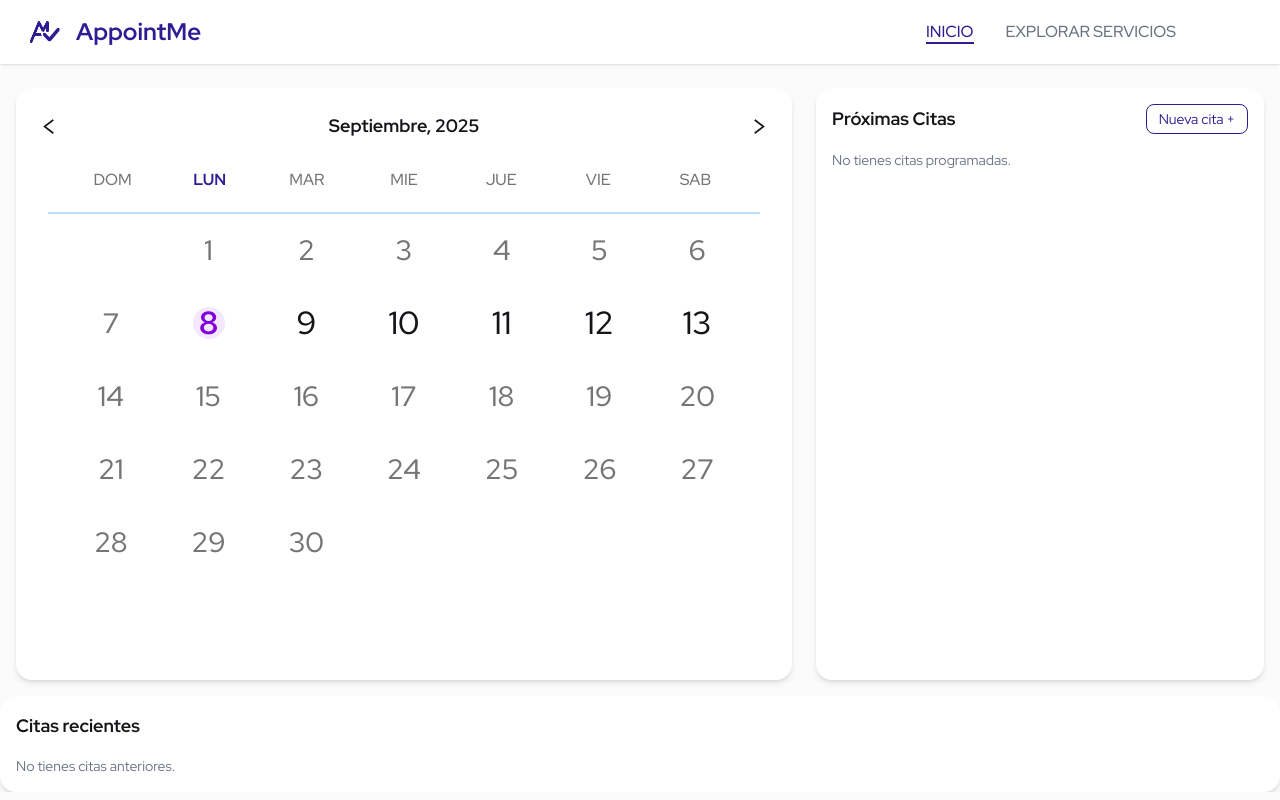
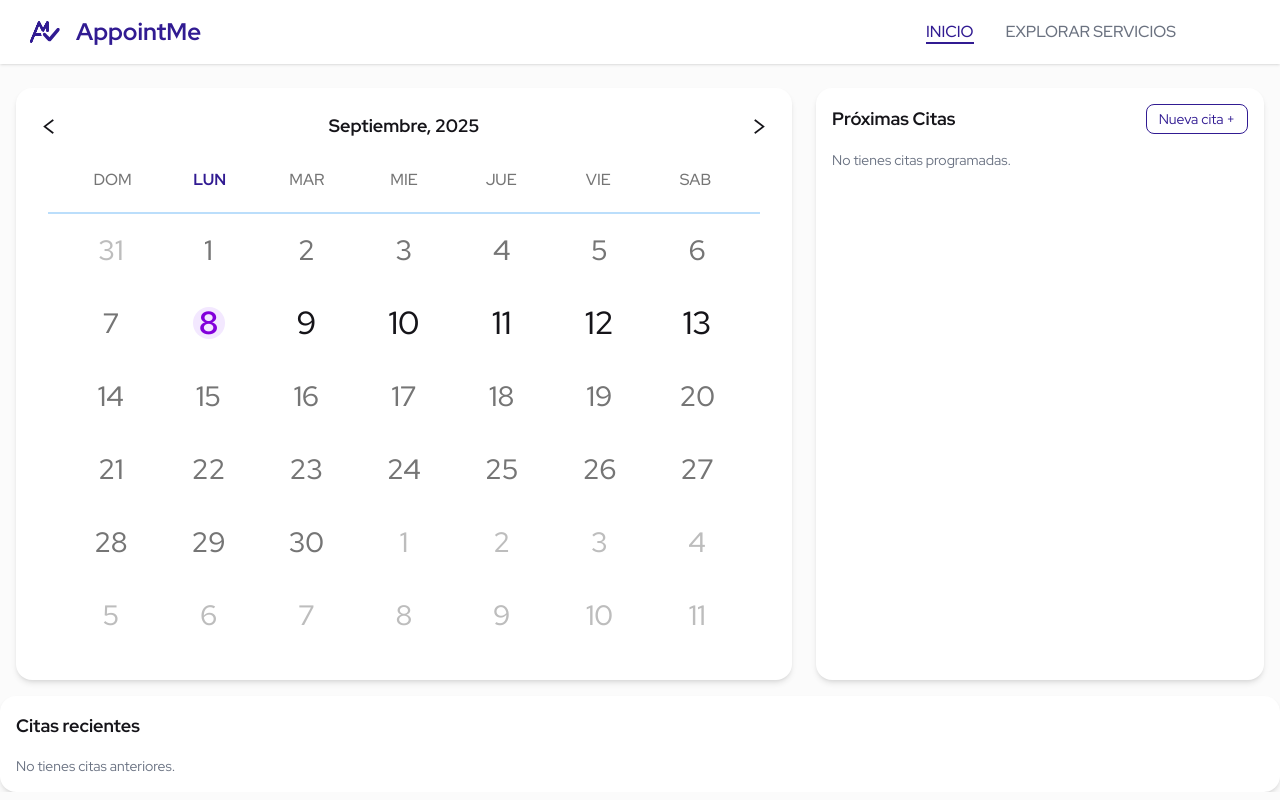
Before and after one commit to AppointMe/prototype-mvp, a React (Vite) app in the folder frontend/: page /home in a window 1280 px wide. Built offline with nearby package versions, Linux system fonts and the light colour scheme; some icons are missing; what pocketbase would draw is missing.

Commit message:
Show days from adjacent months in calendar view
Updated the calendar component to display days from the previous and next months, filling the calendar grid to always show 6 rows. This improves the visual consistency of the calendar and makes it easier for users to see adjacent days.

```diff
--- a/frontend/src/components/home/Calendar.jsx
+++ b/frontend/src/components/home/Calendar.jsx
@@ -18,6 +18,11 @@ export default function Calendar({appointments = []}) {
     // Número de días en el mes
     const daysInMonth = new Date(currentYear, currentMonth + 1, 0).getDate();
     const firstDay = new Date(currentYear, currentMonth, 1).getDay(); // 0 = domingo
+
+    // Número de días en el mes anterior y siguiente
+    const prevMonthDate = new Date(currentYear, currentMonth, 0);
+    const prevMonthDays = prevMonthDate.getDate();
+    const nextMonthDate = new Date(currentYear, currentMonth + 1, 1);
 
     // Agrupar citas por día
     const appointmentsByDay = appointments.reduce((acc, app) => {
@@ -70,6 +75,35 @@ export default function Calendar({appointments = []}) {
         currentWeekRange = getCurrentWeekRange(today);
     }
 
+    // Calcular celdas para el calendario (6 filas de 7 días = 42)
+    const totalCells = 42;
+    const days = [];
+
+    // Días del mes anterior
+    for (let i = firstDay - 1; i >= 0; i--) {
+        days.push({
+            day: prevMonthDays - i,
+            type: "prev",
+        });
+    }
+
+    // Días del mes actual
+    for (let i = 1; i <= daysInMonth; i++) {
+        days.push({
+            day: i,
+            type: "current",
+        });
+    }
+
+    // Días del mes siguiente
+    const nextDays = totalCells - days.length;
+    for (let i = 1; i <= nextDays; i++) {
+        days.push({
+            day: i,
+            type: "next",
+        });
+    }
+
     return (
         <div className="bg-white rounded-2xl shadow-md p-4 w-full flex-1 h-full flex flex-col">
             {/* Header calendario */}
@@ -112,17 +146,23 @@ export default function Calendar({appointments = []}) {
 
             {/* Días */}
             <div className="grid grid-cols-7 grid-rows-6 gap-1 flex-1 h-full min-h-0 px-8">
-                {/* Espacios vacíos antes del primer día */}
-                {Array.from({length: firstDay}).map((_, i) => (
-                    <div
-                        key={`empty-${i}`}
-                        className="py-4 text-color-border"
-                    />
-                ))}
+                {days.map((cell, idx) => {
+                    if (cell.type !== "current") {
+                        // Días de otros meses
+                        return (
+                            <div
+                                key={`other-${idx}`}
+                                className="flex flex-col items-center justify-start p-1 h-full min-h-0"
+                            >
+                                <span className="flex items-center justify-center w-8 h-8 rounded-full text-[var(--color-border)] text-[28px] font-medium cursor-default">
+                                    {cell.day}
+                                </span>
+                            </div>
+                        );
+                    }
 
-                {/* Días del mes */}
-                {Array.from({length: daysInMonth}).map((_, dayIndex) => {
-                    const day = dayIndex + 1;
+                    // Días del mes actual
+                    const day = cell.day;
                     const dayAppointments = appointmentsByDay[day] || [];
 
                     const isToday =
```
